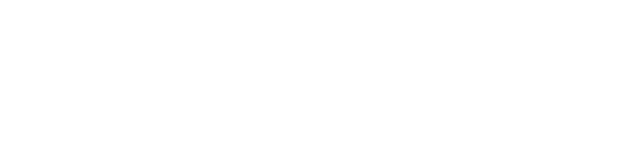
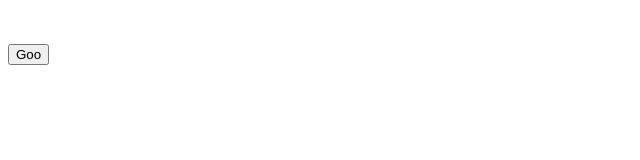
Before and after one commit to Prasad-Indika/afsd-html-basic, a plain HTML site: page Fetch/index.html in a window 1280 px wide. Shown: the whole page, without its empty margins (0-640 px from the left). Drawn offline with Linux system fonts and the light colour scheme.

Commit message:
add new button

```diff
--- a/Fetch/index.html
+++ b/Fetch/index.html
@@ -7,5 +7,9 @@
 </head>
 <body>
 
+    <br>
+    <br>
+    <button> Goo </button>
+
 </body>
 </html>
```
